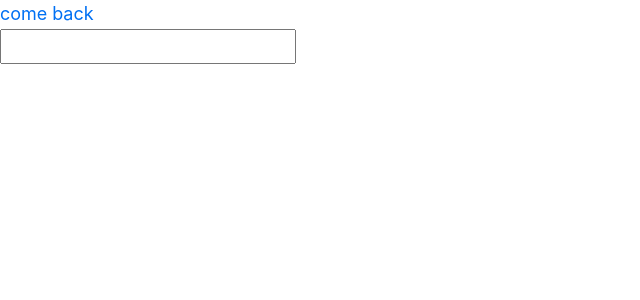
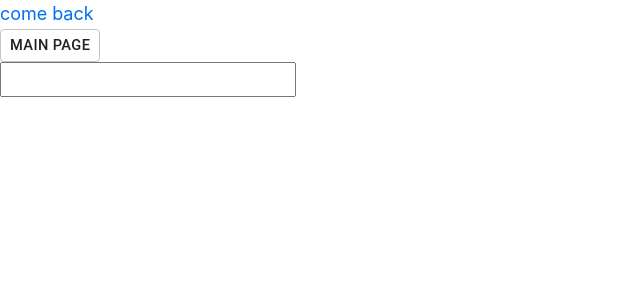
Before and after one commit to SevenWang666/react-next-blog, a Next.js app: page /settings/users in a window 1280 px wide. Shown: the top 300 px of the page, without its empty margins (0-640 px from the left). Built offline with nearby package versions, Linux system fonts and the light colour scheme.

Commit message:
fix: 路由切换

```diff
--- a/components/blog/Header.tsx
+++ b/components/blog/Header.tsx
@@ -6,6 +6,7 @@ import IconButton from '@material-ui/core/IconButton';
 import SearchIcon from '@material-ui/icons/Search';
 import Typography from '@material-ui/core/Typography';
 import Link from '@material-ui/core/Link';
+import { useRouter } from 'next/router';
 
 const useStyles = makeStyles((theme) => ({
   toolbar: {
@@ -35,6 +36,8 @@ interface HeaderProps {
 export default function Header (props: HeaderProps) {
   const classes = useStyles();
   const { sections, title } = props;
+  const router = useRouter();
+
 
   return (
     <>
@@ -53,7 +56,7 @@ export default function Header (props: HeaderProps) {
         <IconButton>
           <SearchIcon />
         </IconButton>
-        <Button variant="outlined" size="small">
+        <Button variant="outlined" size="small" onClick={()=>{router.push('/sign-up/signUp');}}>
           Sign up
         </Button>
       </Toolbar>
--- a/pages/blog/Blog.tsx
+++ b/pages/blog/Blog.tsx
@@ -15,6 +15,7 @@ import Footer from '../../components/blog/Footer';
 import post1 from '../../components/blog/blog-post.md';
 import post2 from '../../components/blog/blog-post.2.md';
 import post3 from '../../components/blog/blog-post.3.md';
+import Link from 'next/link';
 
 const useStyles = makeStyles((theme) => ({
   mainGrid: {
--- a/pages/index.tsx
+++ b/pages/index.tsx
@@ -48,6 +48,9 @@ export default function Home ({
         <Button variant="contained" color="primary">
           abc
         </Button>
+        <Link href='/settings/users'>
+          <a>用户</a>
+        </Link>
         <Link href='/sign-up/signUp'>
           <a>注册</a>
         </Link>
--- a/pages/settings/users.tsx
+++ b/pages/settings/users.tsx
@@ -1,8 +1,9 @@
 import React from 'react';
 import Link from 'next/link';
+import Button from '@material-ui/core/Button';
+import { withRouter } from 'next/router';
 
-
-class Users extends React.Component<{text,},{text?:string}> {
+class Users extends React.Component<{text,router},{text?:string}> {
   value:string;
   constructor (props){
     super(props);
@@ -17,6 +18,9 @@ class Users extends React.Component<{text,},{text?:string}> {
     return (
       <div style={{ width: 170 }}>
         <Link href="/">come back </Link>
+        <Button variant="outlined" size="small" onClick={()=>{this.props.router.push('/');}}>
+          main page
+        </Button>
         <input onChange={(e)=>{this.handleSearch(e);}}/>
         <span>{this.state.text}</span>
       </div>
@@ -24,4 +28,4 @@ class Users extends React.Component<{text,},{text?:string}> {
   }
 }
 
-export default Users;
+export default withRouter(Users);
```
